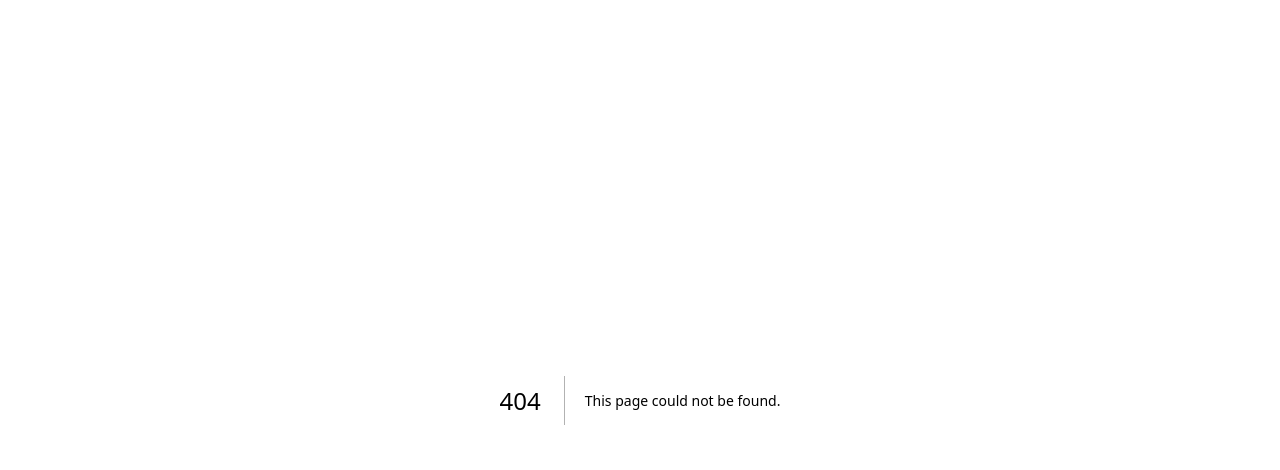
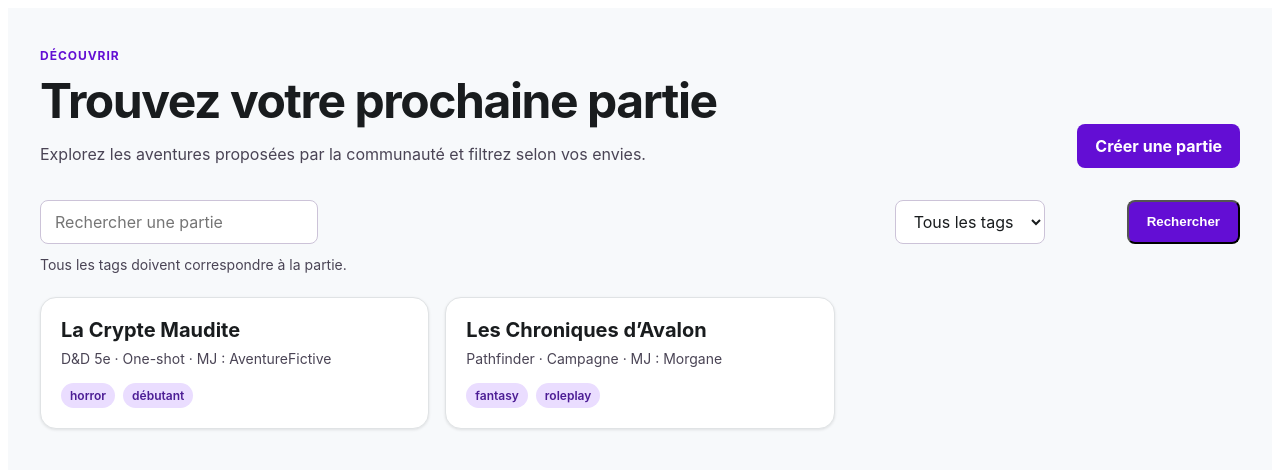
Before and after one commit to thomasO82/jdr_hub, a Next.js app in the folder apps/web/: page /parties in a window 1280 px wide. Before the commit this address had no page. Shown: the top 470 px of the page. Built offline with nearby package versions, Linux system fonts and the light colour scheme.

Commit message:
feat: add games discovery and creation views

```diff
--- /dev/null
+++ b/apps/web/app/parties/page.tsx
@@ -0,0 +1,11 @@
+import type { Metadata } from 'next'
+import { GamesListView } from '../../features/games/games-list-view'
+
+export const metadata: Metadata = {
+  title: 'Parties | JDR Hub',
+  description: 'Trouvez une partie de jeu de rôle et rejoignez une nouvelle aventure.',
+}
+
+export default function GamesPage() {
+  return <GamesListView />
+}
--- /dev/null
+++ b/apps/web/features/games/games-list-view.tsx
@@ -0,0 +1,39 @@
+import Link from 'next/link'
+import styles from './games-view.module.css'
+
+const examples = [
+  { title: 'La Crypte Maudite', system: 'D&D 5e · One-shot', gm: 'AventureFictive', tags: ['horror', 'débutant'] },
+  { title: 'Les Chroniques d’Avalon', system: 'Pathfinder · Campagne', gm: 'Morgane', tags: ['fantasy', 'roleplay'] },
+]
+
+export function GamesListView() {
+  return (
+    <main className={styles.page}>
+      <section className={styles.shell} aria-labelledby="games-title">
+        <header className={styles.header}>
+          <div>
+            <p className={styles.eyebrow}>Découvrir</p>
+            <h1 className={styles.title} id="games-title">Trouvez votre prochaine partie</h1>
+            <p className={styles.intro}>Explorez les aventures proposées par la communauté et filtrez selon vos envies.</p>
+          </div>
+          <Link className={styles.primary} href="/parties/nouvelle">Créer une partie</Link>
+        </header>
+        <form className={styles.filters} action="/parties" method="get">
+          <label>
+            <span className="sr-only">Rechercher une partie</span>
+            <input className={styles.input} name="q" placeholder="Rechercher une partie" />
+          </label>
+          <label>
+            <span className="sr-only">Filtrer par tags</span>
+            <select className={styles.select} name="tagSlugs" defaultValue=""><option value="">Tous les tags</option><option value="horror">Horreur</option><option value="fantasy">Fantasy</option></select>
+          </label>
+          <button className={styles.primary} type="submit">Rechercher</button>
+          <p className={styles.filterNote}>Tous les tags doivent correspondre à la partie.</p>
+        </form>
+        <div className={styles.grid}>
+          {examples.map((game) => <article className={styles.card} key={game.title}><h2>{game.title}</h2><p className={styles.meta}>{game.system} · MJ : {game.gm}</p><ul className={styles.tags}>{game.tags.map((tag) => <li className={styles.tag} key={tag}>{tag}</li>)}</ul></article>)}
+        </div>
+      </section>
+    </main>
+  )
+}
--- /dev/null
+++ b/apps/web/features/games/games-view.module.css
@@ -0,0 +1,21 @@
+.page { min-height: 100svh; background: #f7f9fb; color: #191c1e; padding: 40px 24px 64px; font-family: Inter, ui-sans-serif, system-ui, sans-serif; }
+.shell { max-width: 1200px; margin: 0 auto; }
+.header { display: flex; align-items: end; justify-content: space-between; gap: 24px; margin-bottom: 32px; }
+.eyebrow { margin: 0 0 8px; color: #630ed4; font-size: .75rem; font-weight: 700; letter-spacing: .08em; text-transform: uppercase; }
+.title { margin: 0; font-size: clamp(2rem, 5vw, 3rem); letter-spacing: -.03em; }
+.intro { max-width: 620px; margin: 12px 0 0; color: #4a4455; line-height: 1.6; }
+.primary { display: inline-flex; align-items: center; justify-content: center; min-height: 44px; padding: 0 18px; border-radius: 8px; background: #630ed4; color: white; font-weight: 700; text-decoration: none; white-space: nowrap; }
+.filters { display: grid; grid-template-columns: minmax(0, 1fr) 220px auto; gap: 12px; margin-bottom: 24px; }
+.input, .select { min-height: 44px; box-sizing: border-box; padding: 0 14px; border: 1px solid #ccc3d8; border-radius: 8px; background: white; color: inherit; font: inherit; }
+.filterNote { grid-column: 1 / -1; margin: 0; color: #4a4455; font-size: .875rem; }
+.grid { display: grid; grid-template-columns: repeat(3, minmax(0, 1fr)); gap: 16px; }
+.card { padding: 20px; border: 1px solid #e0e3e5; border-radius: 16px; background: white; box-shadow: 0 1px 3px rgb(0 0 0 / 10%); }
+.card h2 { margin: 0; font-size: 1.25rem; }
+.meta { margin: 8px 0 16px; color: #4a4455; font-size: .875rem; }
+.tags { display: flex; flex-wrap: wrap; gap: 8px; margin: 0; padding: 0; list-style: none; }
+.tag { padding: 5px 9px; border-radius: 999px; background: #eaddff; color: #4c1d95; font-size: .75rem; font-weight: 600; }
+.empty { padding: 40px; border: 1px dashed #ccc3d8; border-radius: 16px; background: white; color: #4a4455; text-align: center; }
+.card form, .card label { display: grid; gap: 8px; }
+.card form { gap: 16px; }
+:global(.sr-only) { position: absolute; width: 1px; height: 1px; padding: 0; margin: -1px; overflow: hidden; clip: rect(0, 0, 0, 0); white-space: nowrap; border: 0; }
+@media (max-width: 800px) { .header { align-items: start; flex-direction: column; } .filters, .grid { grid-template-columns: 1fr; } .primary { width: 100%; } }
```
Also changed, not shown: apps/web/app/parties/nouvelle/page.tsx (added, +12 -0 lines), apps/web/features/games/new-game-view.tsx (added, +19 -0 lines), 1 other file (tests, documents, lock files or other folders).
